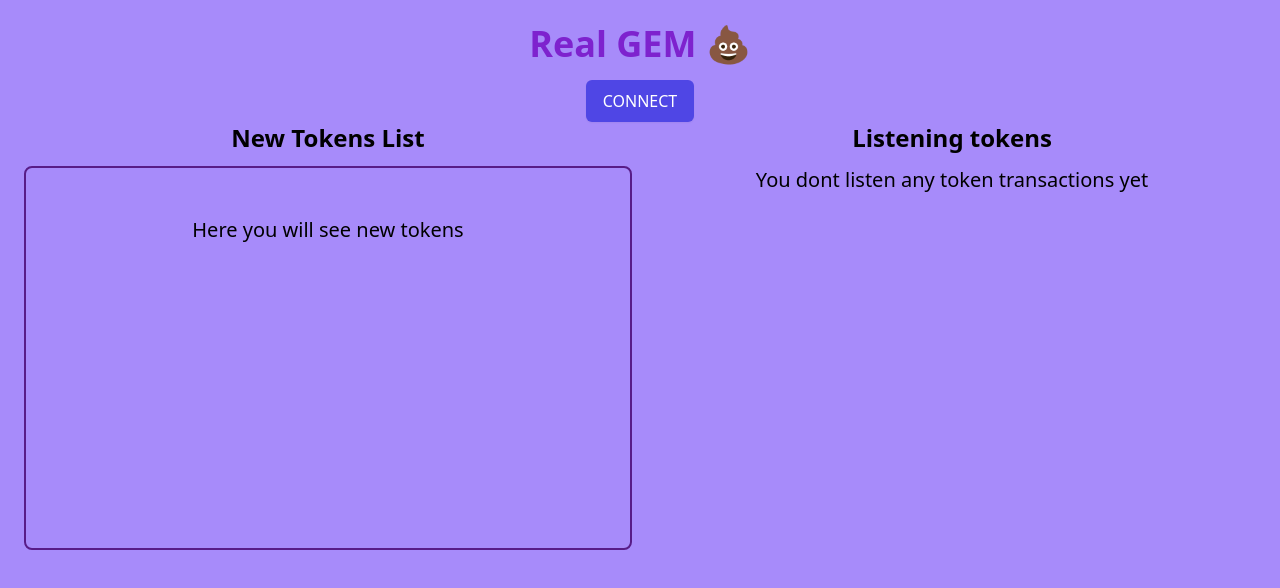
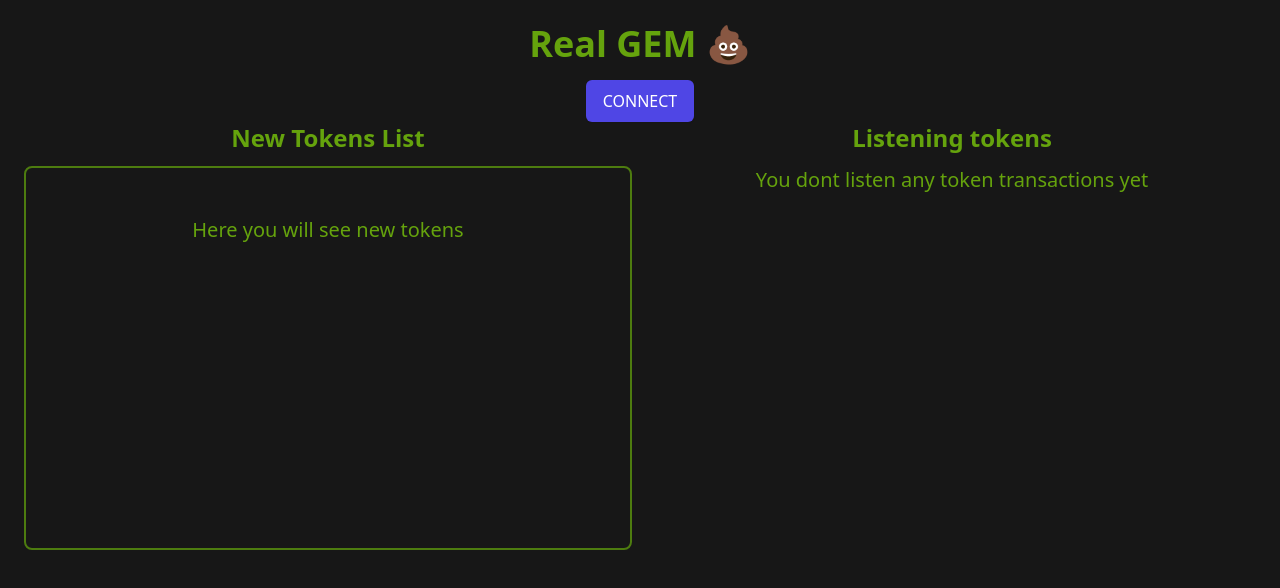
Before and after one commit to Mirosvo92/listener, a React (Vite) app in the folder client/: page / in a window 1280 px wide. Shown: the top 588 px of the page. Built offline with nearby package versions, Linux system fonts and the light colour scheme.

Commit message:
UNsubscribe from contract transactions. FE fixes

```diff
--- a/client/src/App.tsx
+++ b/client/src/App.tsx
@@ -1,84 +1,39 @@
 /* eslint-disable @typescript-eslint/no-unused-vars */
 /* eslint-disable @typescript-eslint/no-explicit-any */
-import { useEffect, useState } from 'react';
+import { useState } from 'react';
 import './App.css';
 import ListeningTokens from './components/ListeningTokens/ListeningTokens';
 import TokensList from './components/TokensList/TokensList';
 import { useSocketContext } from './contexts/SocketContexts';
-import { startListenNewPairs, stopListenNewPairs } from './services/api';
-
-const mock = [
-  {
-    contractAddress: '0x10ED43C718714eb63d5aAq57B78B54704E256024E',
-  },
-  {
-    contractAddress: '0x10ED43C718714eb63d5aAr57B78B54704E256024E',
-  },
-  {
-    contractAddress: '0x10ED43C718t714eb63d5aA57B78B54704E256024E',
-  },
-  {
-    contractAddress: '0x10ED43C718714edb63d5aA57B78B54704E256024E',
-  },
-  {
-    contractAddress: '0x10ED43C718714ebz63d5aA57B78B54704E256024E',
-  },
-  {
-    contractAddress: '0x10ED43C718714eb63d5aAg57B78B54704E256024E',
-  },
-  {
-    contractAddress: '0x10ED43C718714eb632d5aA57B78B54704E256024E',
-  },
-  {
-    contractAddress: '0x10ED43C718714eb63d5aA57Bg78B54704E256024E',
-  },
-  {
-    contractAddress: '0x10ED43C718714eb63d5aAc57B78B54704E256024E',
-  },
-  {
-    contractAddress: '0x10ED43C718714eb63d51aA57B78B54704E256024E',
-  },
-  {
-    contractAddress: '0x10ED43C718714eb63d65aA57B78B54704E256024E',
-  },
-];
-
-const listening = [
-  '0x6d719ed738c526d932002879844dc706cbd684e1',
-  '0x6d719ed738c526d932002879844dc706cbd684e1',
-  '0x6d719ed738c526d932002879844dc706cbd684e1',
-];
 
 function App() {
-  const { connect, disconnect, contracts, startListenContract, isConnected } = useSocketContext();
+  const { connect, disconnect, contracts, startListenContract, stopListenContract, isConnected } = useSocketContext();
 
-  const [tokens, setTokens] = useState(mock as any);
   const [listeningTokens, setListeningTokens] = useState([] as string[]);
 
   const connection = async () => {
     connect();
   };
 
-  const disconnection = async () => {};
+  const disconnection = async () => {
+    disconnect();
+  };
 
   const delToken = (address: string) => {
+    stopListenContract(address);
     setListeningTokens((prev) => {
       return prev.filter((adr) => adr !== address);
     });
-    console.log('token deleted', address);
   };
 
   const startListenToken = (address: string) => {
     startListenContract(address);
-
     setListeningTokens((prev) => [...prev, address]);
-
-    console.log('start listentoken', address);
   };
 
   return (
-    <div className="bg-violet-400 min-h-dvh p-6">
-      <h1 className="text-purple-700 text-center text-4xl font-bold pb-4">Real GEM 💩</h1>
+    <div className="bg-neutral-900 text-lime-600 min-h-dvh p-6">
+      <h1 className="text-center text-4xl font-bold pb-4">Real GEM 💩</h1>
       <div className="flex gap-4 justify-center">
         {isConnected ? (
           <button
@@ -97,7 +52,7 @@ function App() {
         )}
       </div>
       <div className="flex gap-4">
-        <TokensList items={contracts} startListenToken={startListenToken} />
+        <TokensList items={contracts} startListenToken={startListenToken} listeningTokens={listeningTokens} />
         <ListeningTokens items={listeningTokens} delToken={delToken} />
       </div>
     </div>
--- a/client/src/components/TokenWidget/TokenWidget.tsx
+++ b/client/src/components/TokenWidget/TokenWidget.tsx
@@ -20,17 +20,11 @@ const TokenWidget: FC<Props> = ({ tokenAddress, delToken }) => {
   }, [tokenAddress]);
 
   return (
-    <div className="border-2 rounded-lg border-purple-900  h-96 overflow-hidden mb-3">
-      <div className="border-b-2 border-purple-900 px-4 py-2 flex items-center">
+    <div className="border-2 rounded-lg border-lime-700  h-96 overflow-hidden mb-3">
+      <div className="border-b-2 border-lime-700 px-4 py-2 flex items-center">
         <p className="flex-1">
           <span className="font-bold">Here sould be token symbol</span> ({tokenAddress})
         </p>
-        <button
-          onClick={() => stopListenContract(tokenAddress)}
-          className="inline-flex justify-center py-1 px-2 border border-transparent shadow-sm rounded-md text-white bg-indigo-600 focus:outline-none mr-2"
-        >
-          Stop
-        </button>
         <button
           className="inline-flex justify-center py-1 px-2 border border-transparent shadow-sm rounded-md text-white bg-red-600 focus:outline-none"
           onClick={delToken}
--- a/client/src/components/TokensList/TokensList.tsx
+++ b/client/src/components/TokensList/TokensList.tsx
@@ -1,47 +1,44 @@
-import { FC, useEffect, useState } from 'react';
+import { FC } from 'react';
 
 type Props = {
   items: Item[];
+  listeningTokens: any[];
   startListenToken: (address: string) => void;
 };
 
 interface Item {
   tokenAddress: string;
   symbol: string;
-  isDisabled: boolean
+  isDisabled: boolean;
 }
 
-const TokensList: FC<Props> = ({ items, startListenToken }) => {
-  const [disabledItems, setDisable] = useState<Item[]>([]);
-
-  const disableItem = (item: Item) => {
-    item.isDisabled = true;
-    setDisable( prev => [item, ...prev] );
-  }
-
+const TokensList: FC<Props> = ({ items, startListenToken, listeningTokens }) => {
   return (
     <div className="w-1/2 max">
       <h3 className="text-2xl font-bold text-center mb-3">New Tokens List</h3>
-      <ul className="border-2 rounded-lg border-purple-900 p-4 h-96 overflow-hidden">
+      <ul className="border-2 rounded-lg border-lime-700 p-4 h-96 overflow-hidden">
         <div className="overflow-auto max-h-full flex flex-col gap-2">
           {!items.length && <p className="text-center pt-8 text-xl">Here you will see new tokens</p>}
 
           {items.map((item) => {
+            const isListening = listeningTokens.includes(item.tokenAddress);
+
             return (
               <li
                 key={item.tokenAddress}
-                className="border border-purple-900 rounded-lg flex items-center p-2 justify-between"
+                className="border border-lime-700 rounded-lg flex items-center p-2 justify-between"
               >
-                <p>{item.tokenAddress} - {item.symbol}</p>
+                <p>
+                  {item.tokenAddress} - {item.symbol}
+                </p>
                 <button
-                  disabled={item.isDisabled}
-                  className="inline-flex justify-center py-1 px-2 border border-transparent shadow-sm rounded-md text-white bg-indigo-600 focus:outline-none disabled:opacity-50"
+                  disabled={isListening}
+                  className="inline-flex justify-center py-1 px-2 border border-transparent shadow-sm rounded-md text-white bg-lime-700 focus:outline-none disabled:opacity-50"
                   onClick={() => {
-                    disableItem(item);
-                    startListenToken(item.tokenAddress)
+                    startListenToken(item.tokenAddress);
                   }}
                 >
-                  { item.isDisabled ? 'Is listening' : 'Listen transactions' }
+                  {isListening ? 'Is listening' : 'Listen transactions'}
                 </button>
               </li>
             );
--- a/client/src/contexts/SocketContexts.tsx
+++ b/client/src/contexts/SocketContexts.tsx
@@ -19,8 +19,17 @@ export const SocketProvider: FC<any> = (props) => {
     socket.on('new-pair-created', (data: any) => {
       setContracts((prev: any) => [...prev, data]);
     });
+    socket.on('connection', (data: any) => {
+      console.log('reconected');
+    });
 
-    socket.on('new-contract-trans', (data: { contractAddress: string; balance: { BSC: string; ETH: string }, symbol: string, wallet: string }) => {
+    socket.io.on('reconnect', (attempt) => {
+      console.log('reconected', attempt);
+    });
+
+    socket.on(
+      'new-contract-trans',
+      (data: { contractAddress: string; balance: { BSC: string; ETH: string }; symbol: string; wallet: string }) => {
         setTransByAddress((prev: any) => {
           if (prev[data.contractAddress]) {
             prev[data.contractAddress].push(data);
@@ -31,7 +40,8 @@ export const SocketProvider: FC<any> = (props) => {
           return { ...prev };
         });
         console.log('new transaction', data);
-    });
+      }
+    );
   };
 
   const startListenContract = (contractAddress: string) => {
@@ -50,6 +60,7 @@ export const SocketProvider: FC<any> = (props) => {
 
   const disconnect = () => {
     socket.close();
+    setIsConnected(false);
   };
 
   return (
--- a/client/src/index.css
+++ b/client/src/index.css
@@ -13,3 +13,23 @@
     scrollbar-width: none; /* Firefox */
   }
 }
+
+::-webkit-scrollbar {
+  width: 8px;
+}
+
+/* Track */
+::-webkit-scrollbar-track {
+  background: rgb(23 23 23 / var(--tw-bg-opacity));
+}
+
+/* Handle */
+::-webkit-scrollbar-thumb {
+  background: rgb(101 163 13 / var(--tw-text-opacity));
+  border-radius: 8px;
+}
+
+/* Handle on hover */
+::-webkit-scrollbar-thumb:hover {
+  background: rgb(101 163 13 / var(--tw-text-opacity));
+}
```
Also changed, not shown: 2 other files (tests, documents, lock files or other folders). Lines whose indentation alone changed are shown as unchanged.
